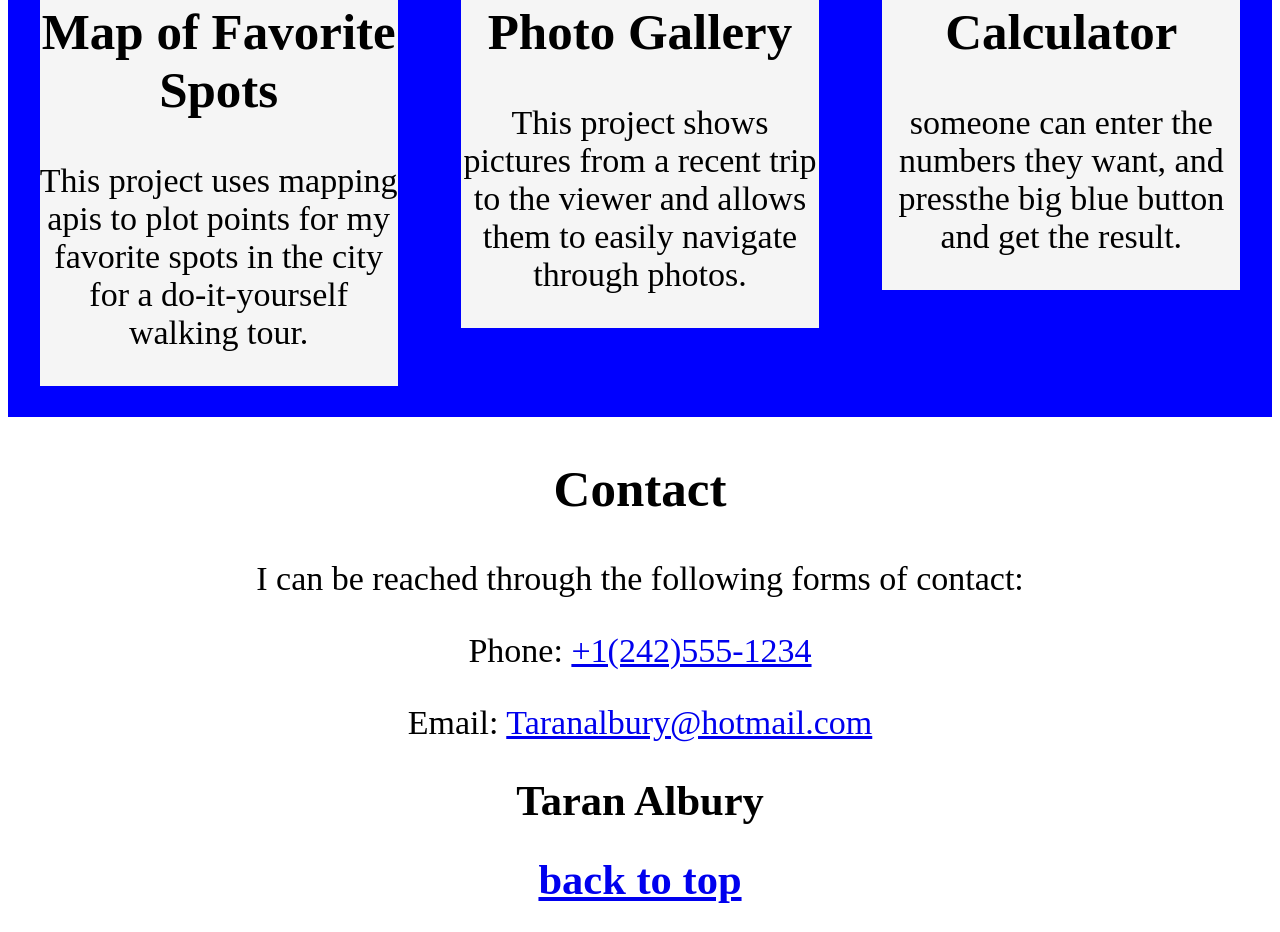
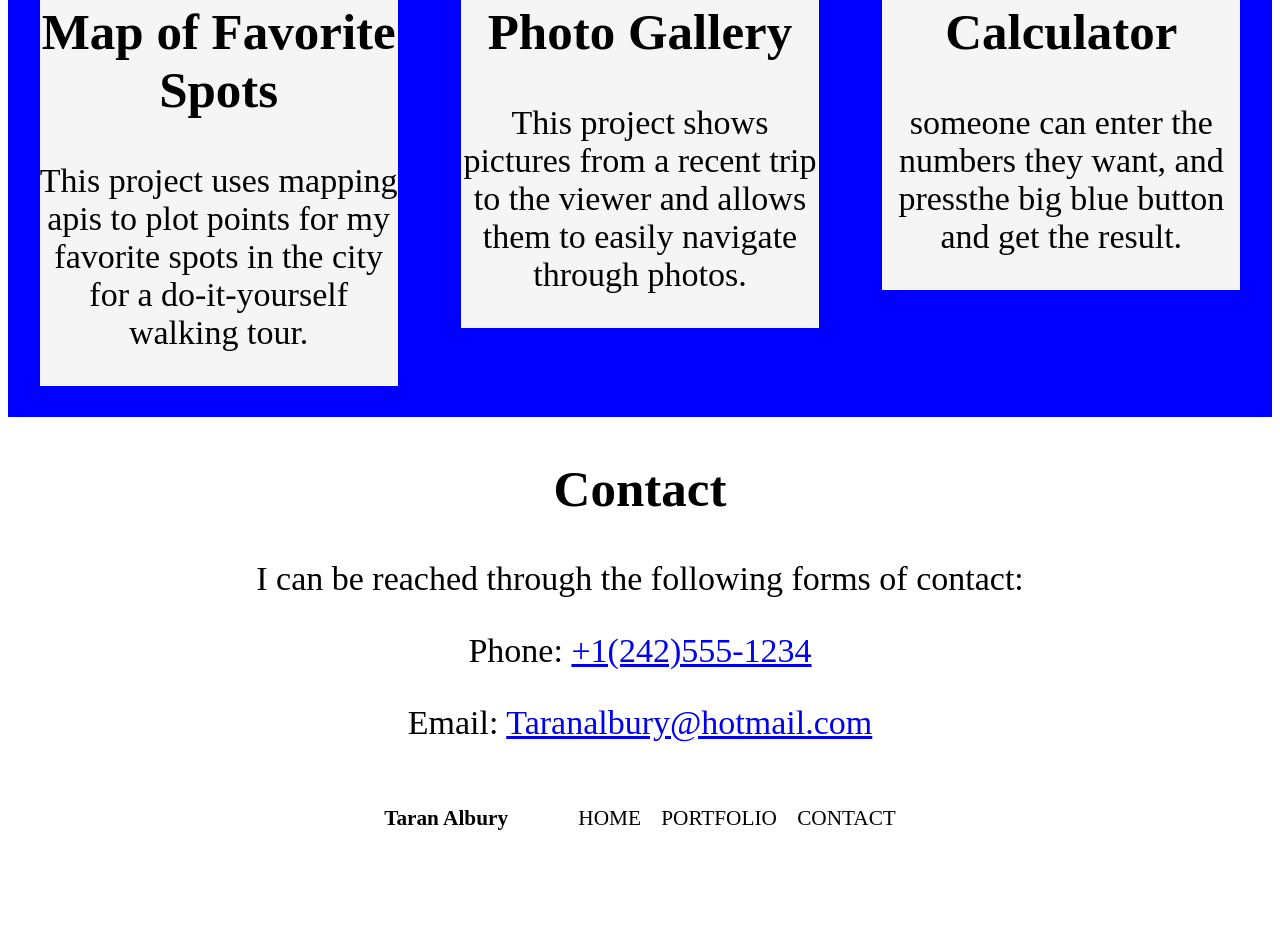
Before and after one commit to TaranAlbury242/responsive-treehouse, a plain HTML site: page index.html in a window 1280 px wide. Shown: the part 1388-2320 px from the top of the page. After the commit the page ends 2241 px from the top, so only its background shows below. Drawn offline with Linux system fonts and the light colour scheme; files that its build step writes are made by us from their sources; a web font is replaced by a local one.

Commit message:
commit # 2
css file has been moved to css folder.

```diff
--- a/main.css
+++ b/css/main.css
@@ -1,7 +1,8 @@
-@media(min-width:320px){
+
 body{
 font-family: 'Aref Ruqaa', serif;
 font-size:2.125em;
+
 }
 
 ol,
@@ -38,6 +39,7 @@ padding-top:20px;
 .profile-container p {
 font-style:italic;
 text-align:center;
+overflow:hidden;
 
 }
 
@@ -66,12 +68,16 @@ max-width:100%;
 footer{
 font-size:0.625em;
 text-align:center;
-
+width:100%;
 
 }
 
 footer h1{
 margin-top:30px;
+display:inline-block;
+font-size:1em;
+
+
 }
 
 
@@ -87,10 +93,18 @@ clear:both;
 clear:left;
 }
 
+footer li{
+display:none;
+}
+
+footer a{
+
 
 }
 
-
+.top{
+display:inline;
+}
 
 
 
@@ -148,7 +162,25 @@ background-color:red;
 background-color:#cc2424;
 }
 
+.top{
+display:none;
+}
 
+footer li{
+display:inline-block;
+margin-left:15px;
+
+}
+
+footer h1{
+display:inline-block;
+margin-right:50px;
+
+}
+
+footer ul{
+display:inline-block;
+}
 
 
 
@@ -185,4 +217,22 @@ background-color:#42b6f4;
 color:#fff;
 }
 
+
+
 }
+
+@media(min-width:320px) and (max-width:768px){
+
+footer h1{
+
+display:inline-block;
+
+margin-right:30px;
+
+font-size:2em;
+
+}
+
+footer li{
+display:none;
+}
--- a/index.html
+++ b/index.html
@@ -93,12 +93,13 @@
 
 
 <footer>
-
 <h1> Taran Albury </h1>
-
 <h1 class="top"><a href="#top">back to top</a></h1>
-
-
+<ul>
+<li><a id="top"> HOME</a> </li>
+<li> PORTFOLIO</li>
+<li> CONTACT</li>
+</ul>
 </footer>
 
 
```
